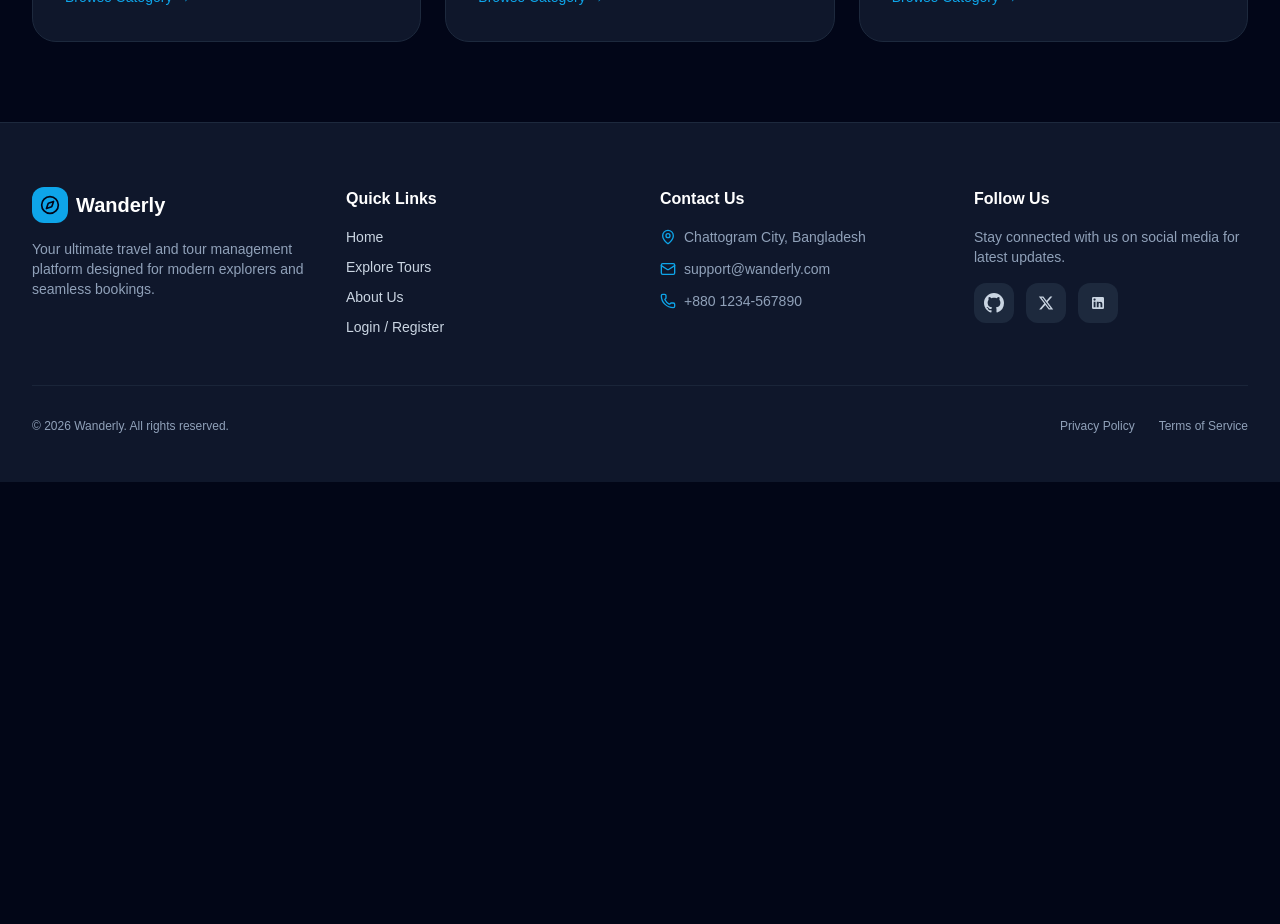
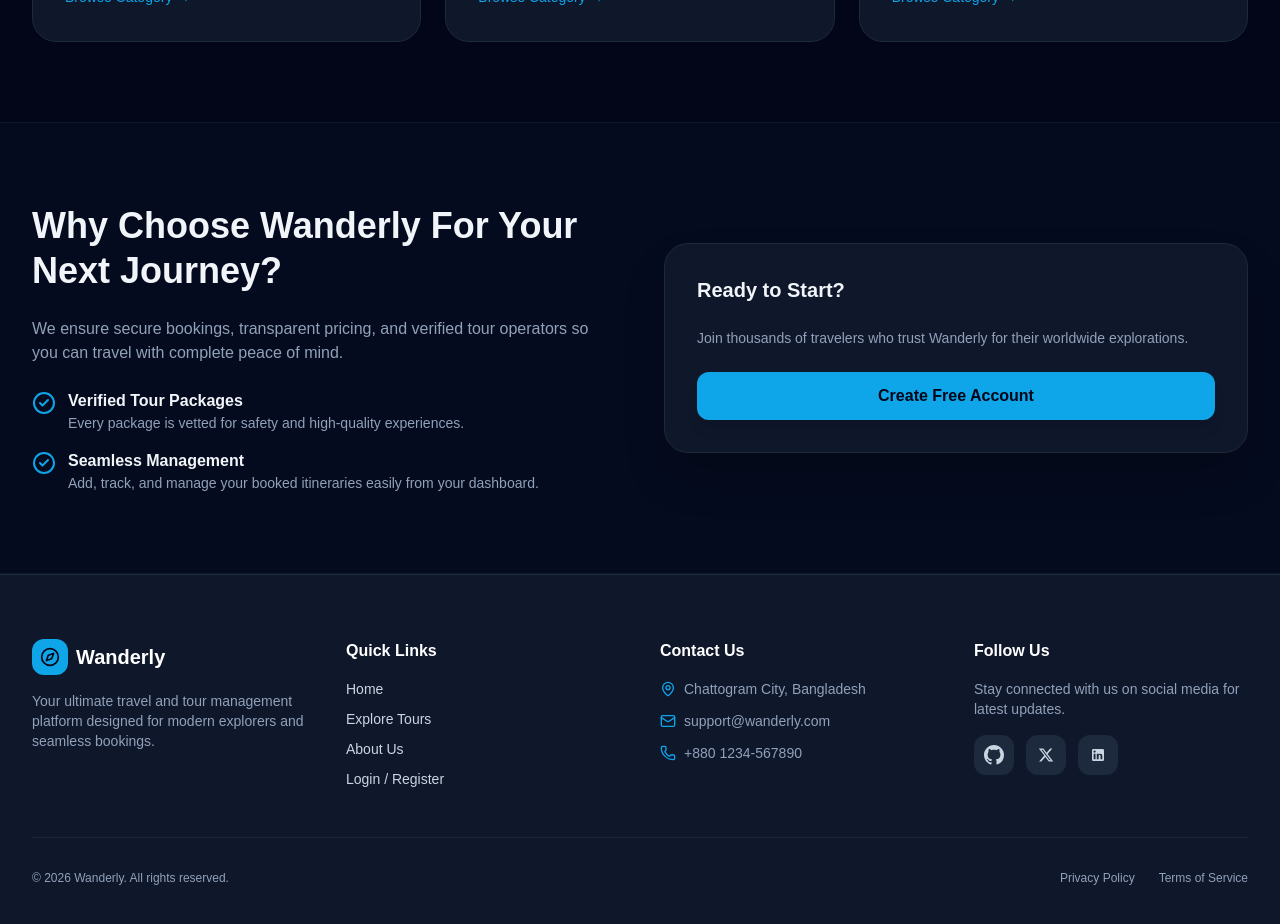
Before and after one commit to OnikTechHub/Wanderly_Frontend, a Next.js app: page / in a window 1280 px wide. Shown: the part 1320-2244 px from the top of the page. Before the commit the page ends 1802 px from the top, so only its background shows below. Built offline with nearby package versions, Linux system fonts and the light colour scheme.

Commit message:
Implement Features Section

```diff
--- /dev/null
+++ b/src/app/components/shared/Features.tsx
@@ -0,0 +1,86 @@
+"use client";
+
+import Link from "next/link";
+import { CheckCircle2 } from "lucide-react";
+import { motion } from "framer-motion";
+
+export default function Features() {
+  const containerVariants = {
+    hidden: { opacity: 0 },
+    visible: {
+      opacity: 1,
+      transition: {
+        staggerChildren: 0.2,
+      },
+    },
+  };
+
+  const itemVariants = {
+    hidden: { opacity: 0, x: -30 },
+    visible: {
+      opacity: 1,
+      x: 0,
+      transition: { duration: 0.6, ease: "easeOut" },
+    },
+  };
+
+  const rightCardVariants = {
+    hidden: { opacity: 0, x: 30 },
+    visible: {
+      opacity: 1,
+      x: 0,
+      transition: { duration: 0.6, ease: "easeOut" },
+    },
+  };
+
+  return (
+    <section className="py-20 bg-slate-900/30 border-y border-slate-900">
+      <div className="max-w-7xl mx-auto px-4 sm:px-6 lg:px-8 grid grid-cols-1 lg:grid-cols-2 gap-12 items-center">
+        <motion.div
+          variants={containerVariants}
+          initial="hidden"
+          whileInView="visible"
+          viewport={{ once: true, margin: "-100px" }}
+          className="space-y-6"
+        >
+          <motion.h2 variants={itemVariants} className="text-3xl lg:text-4xl font-bold leading-tight">
+            Why Choose Wanderly For Your Next Journey?
+          </motion.h2>
+          <motion.p variants={itemVariants} className="text-slate-400">
+            We ensure secure bookings, transparent pricing, and verified tour operators so you can travel with complete peace of mind.
+          </motion.p>
+          <div className="space-y-4">
+            <motion.div variants={itemVariants} className="flex items-start gap-3">
+              <CheckCircle2 className="w-6 h-6 text-wanderlyPrimary shrink-0 mt-0.5" />
+              <div>
+                <h4 className="font-semibold">Verified Tour Packages</h4>
+                <p className="text-sm text-slate-400">Every package is vetted for safety and high-quality experiences.</p>
+              </div>
+            </motion.div>
+            <motion.div variants={itemVariants} className="flex items-start gap-3">
+              <CheckCircle2 className="w-6 h-6 text-wanderlyPrimary shrink-0 mt-0.5" />
+              <div>
+                <h4 className="font-semibold">Seamless Management</h4>
+                <p className="text-sm text-slate-400">Add, track, and manage your booked itineraries easily from your dashboard.</p>
+              </div>
+            </motion.div>
+          </div>
+        </motion.div>
+
+        <motion.div
+          variants={rightCardVariants}
+          initial="hidden"
+          whileInView="visible"
+          viewport={{ once: true, margin: "-100px" }}
+          className="bg-slate-900 border border-slate-800 p-8 rounded-3xl shadow-2xl space-y-6"
+        >
+          <h3 className="text-xl font-bold">Ready to Start?</h3>
+          <p className="text-slate-400 text-sm">Join thousands of travelers who trust Wanderly for their worldwide explorations.</p>
+          <Link href="/login" className="block text-center w-full py-3 bg-wanderlyPrimary text-slate-950 font-bold rounded-xl shadow-lg">
+            Create Free Account
+          </Link>
+        </motion.div>
+      </div>
+    </section>
+  );
+}
--- a/src/app/page.tsx
+++ b/src/app/page.tsx
@@ -4,6 +4,7 @@ import { CheckCircle2, Star, MapPin } from "lucide-react";
 import Hero from "./components/home/Hero";
 import Statistics from "./components/home/Statistics";
 import Categories from "./components/shared/Categories";
+import Features from "./components/shared/Features";
 
 export default function Home() {
   return (
@@ -19,8 +20,9 @@ export default function Home() {
 
       <Categories />
 
-      {/* 4. Why Choose Us / Features Section */}
+      {/* 4.Features Section */}
 
+      <Features />
 
       {/* 5. Testimonials Section */}
 
```
